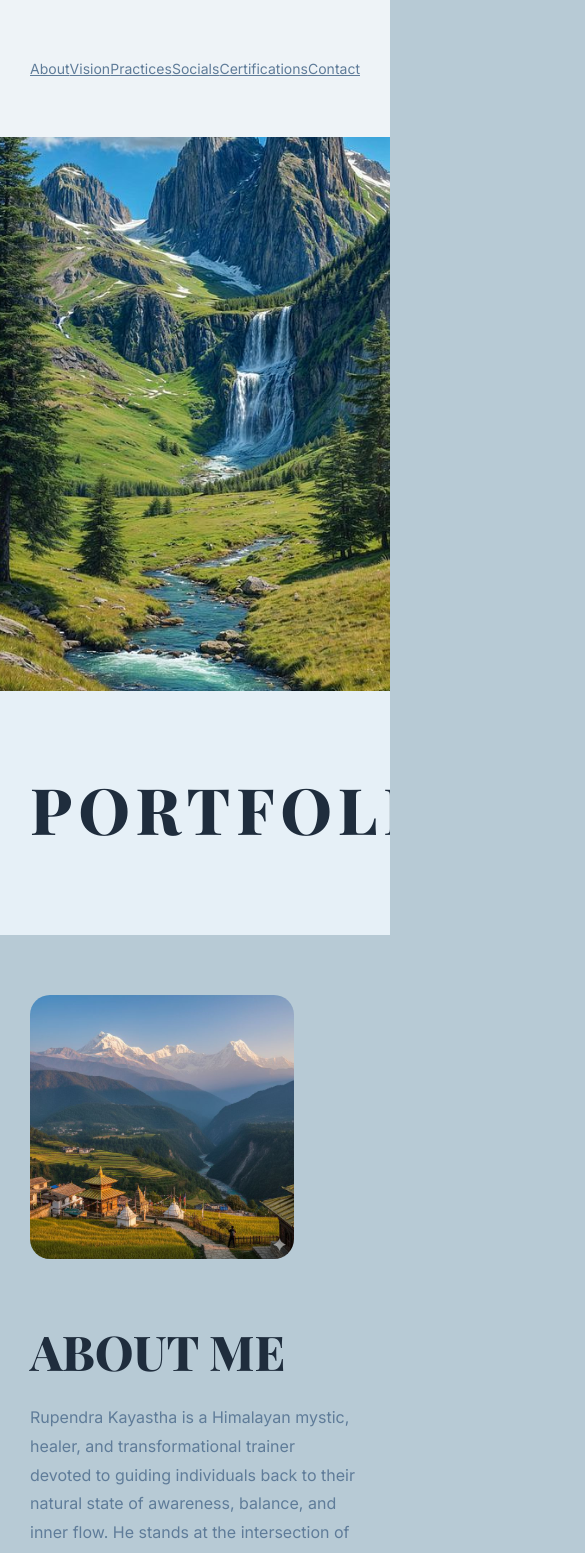
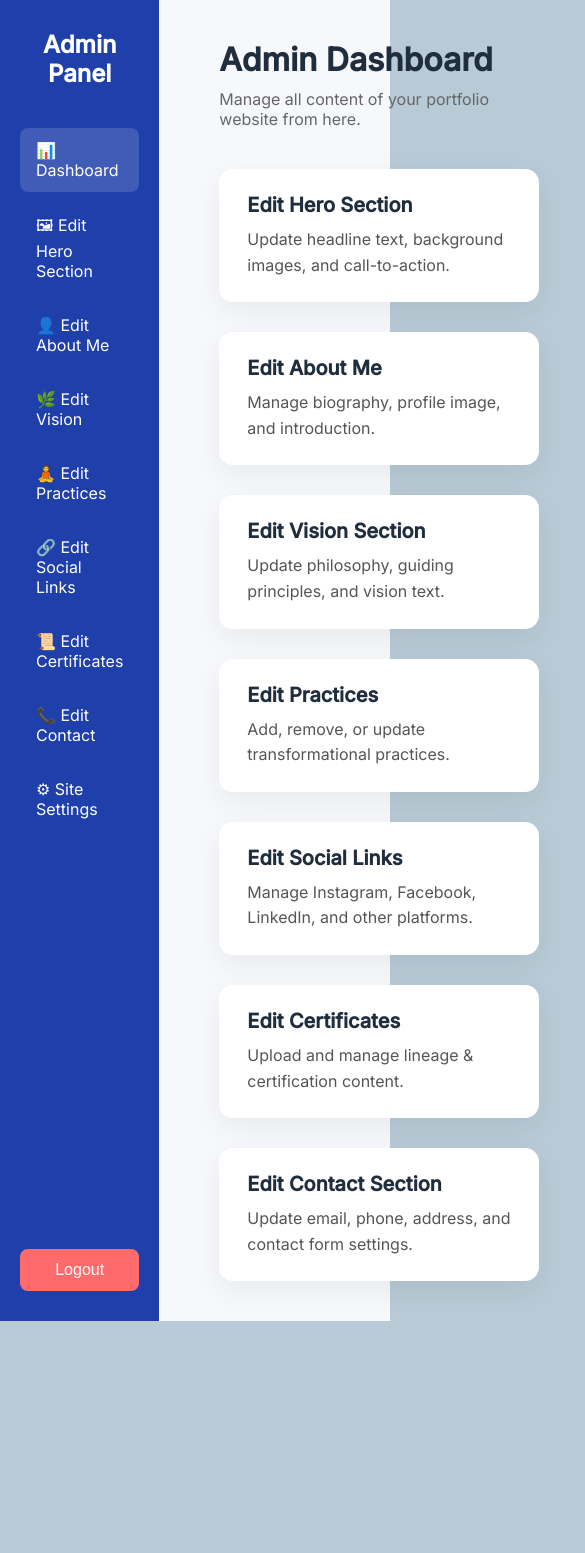
Before and after one commit to SnigdhaJoshi2005/Portfolio-Pt2, a React (Vite) app: page /admin in a window 390 px wide. Shown: the top 1553 px of the page, 585 px wide, since content can reach past the window. After the commit the page ends 1321 px from the top, so only its background shows below. Built offline with nearby package versions, Linux system fonts and the light colour scheme.

Commit message:
added admin panel

```diff
--- a/package.json
+++ b/package.json
@@ -13,7 +13,8 @@
     "framer-motion": "^12.25.0",
     "react": "^19.2.0",
     "react-dom": "^19.2.0",
-    "react-icons": "^5.5.0"
+    "react-icons": "^5.5.0",
+    "react-router-dom": "^7.12.0"
   },
   "devDependencies": {
     "@eslint/js": "^9.39.1",
--- a/src/App.css
+++ b/src/App.css
@@ -11,7 +11,7 @@
   --white: #ffffff;
 }
 
-html{
+html {
   scroll-behavior: smooth;
 }
 
@@ -52,10 +52,10 @@ body {
   font-size: 14px;
 }
 
-.navbar li a{
+.navbar li a {
   cursor: pointer;
   transition: color 0.3s ease;
-  color:var(--text-muted);
+  color: var(--text-muted);
 }
 
 .navbar li:hover {
@@ -202,7 +202,7 @@ body {
 .serve-left {
   display: flex;
   flex-direction: column;
-  gap:25px;
+  gap: 25px;
 }
 
 .serve-left h2 {
@@ -372,6 +372,7 @@ body {
     grid-template-columns: 1fr;
   }
 }
+
 /* ================= SOCIAL MEDIA SECTION ================= */
 
 .social-media {
@@ -522,7 +523,7 @@ body {
   border-radius: 22px;
   box-shadow: 0 10px 30px rgba(35, 82, 86, 0.3);
   transition: transform 0.4s ease;
-  flex:1;
+  flex: 1;
 }
 
 .certificate-card:hover {
@@ -647,7 +648,107 @@ body {
     padding: 60px 30px;
   }
 
-  /* section {
-  will-change: transform, opacity;
-} */
+  /* ================= Admin Panel ================= */
+  .admin-container {
+    display: flex;
+    min-height: 100vh;
+    font-family: "Inter", sans-serif;
+    background: #f6f8fb;
+  }
+
+  /* SIDEBAR */
+  .admin-sidebar {
+    width: 260px;
+    background: #1f3faa;
+    /* deep pastel blue */
+    color: white;
+    padding: 30px 20px;
+    display: flex;
+    flex-direction: column;
+  }
+
+  .admin-logo {
+    font-size: 24px;
+    font-weight: 700;
+    margin-bottom: 40px;
+    text-align: center;
+  }
+
+  .admin-sidebar nav a {
+    display: block;
+    padding: 12px 16px;
+    margin-bottom: 10px;
+    border-radius: 8px;
+    cursor: pointer;
+    transition: background 0.3s;
+  }
+
+  .admin-sidebar nav a:hover,
+  .admin-sidebar nav a.active {
+    background: rgba(255, 255, 255, 0.15);
+  }
+
+  .logout-btn {
+    margin-top: auto;
+    background: #ff6b6b;
+    border: none;
+    color: white;
+    padding: 12px;
+    border-radius: 8px;
+    cursor: pointer;
+    font-size: 16px;
+  }
+
+  .logout-btn:hover {
+    background: #ff4c4c;
+  }
+
+  /* MAIN CONTENT */
+  .admin-main {
+    flex: 1;
+    padding: 40px 60px;
+  }
+
+  .admin-main h1 {
+    font-size: 32px;
+    margin-bottom: 10px;
+  }
+
+  .admin-subtitle {
+    color: #666;
+    margin-bottom: 40px;
+    max-width: 600px;
+  }
+
+  /* CARDS */
+  .admin-cards {
+    display: grid;
+    grid-template-columns: repeat(auto-fit, minmax(320px, 1fr));
+    gap: 30px;
+  }
+
+  .admin-card {
+    background: white;
+    border-radius: 14px;
+    padding: 24px 28px;
+    box-shadow: 0 10px 30px rgba(0, 0, 0, 0.06);
+    transition: transform 0.3s, box-shadow 0.3s;
+    cursor: pointer;
+  }
+
+  .admin-card:hover {
+    transform: translateY(-6px);
+    box-shadow: 0 20px 40px rgba(31, 63, 170, 0.2);
+  }
+
+  .admin-card h3 {
+    font-size: 20px;
+    margin-bottom: 10px;
+  }
+
+  .admin-card p {
+    color: #555;
+    line-height: 1.6;
+  }
+
 }
--- a/src/App.jsx
+++ b/src/App.jsx
@@ -1,7 +1,14 @@
 import Home from "./pages/Home";
+import AdminPanel from "./pages/AdminPanel";
+import { Routes, Route } from "react-router-dom";
 
 function App() {
-  return <Home />;
+  return (
+    <Routes>
+      <Route path="/" element={<Home />} />
+      <Route path="/admin" element={<AdminPanel />} />
+    </Routes>
+  );
 }
 
 export default App;
--- a/src/main.jsx
+++ b/src/main.jsx
@@ -1,9 +1,12 @@
-import { StrictMode } from 'react'
-import { createRoot } from 'react-dom/client'
+import ReactDOM from "react-dom/client";
+import { BrowserRouter } from "react-router-dom";
 import App from './App.jsx'
+import React from "react";
 
-createRoot(document.getElementById('root')).render(
-  <StrictMode>
-    <App />
-  </StrictMode>,
-)
+ReactDOM.createRoot(document.getElementById("root")).render(
+  <React.StrictMode>
+    <BrowserRouter>
+      <App />
+    </BrowserRouter>
+  </React.StrictMode>
+);
--- /dev/null
+++ b/src/pages/AdminPanel.jsx
@@ -0,0 +1,74 @@
+import "../App.css";
+
+export default function AdminPanel() {
+  return (
+    <div className="admin-container">
+      {/* SIDEBAR */}
+      <aside className="admin-sidebar">
+        <h2 className="admin-logo">Admin Panel</h2>
+
+        <nav>
+          <a className="active">📊 Dashboard</a>
+          <a>🖼 Edit Hero Section</a>
+          <a>👤 Edit About Me</a>
+          <a>🌿 Edit Vision</a>
+          <a>🧘 Edit Practices</a>
+          <a>🔗 Edit Social Links</a>
+          <a>📜 Edit Certificates</a>
+          <a>📞 Edit Contact</a>
+          <a>⚙ Site Settings</a>
+        </nav>
+
+        <button className="logout-btn">Logout</button>
+      </aside>
+
+      {/* MAIN CONTENT */}
+      <main className="admin-main">
+        <h1>Admin Dashboard</h1>
+        <p className="admin-subtitle">
+          Manage all content of your portfolio website from here.
+        </p>
+
+        <div className="admin-cards">
+          <AdminCard
+            title="Edit Hero Section"
+            desc="Update headline text, background images, and call-to-action."
+          />
+          <AdminCard
+            title="Edit About Me"
+            desc="Manage biography, profile image, and introduction."
+          />
+          <AdminCard
+            title="Edit Vision Section"
+            desc="Update philosophy, guiding principles, and vision text."
+          />
+          <AdminCard
+            title="Edit Practices"
+            desc="Add, remove, or update transformational practices."
+          />
+          <AdminCard
+            title="Edit Social Links"
+            desc="Manage Instagram, Facebook, LinkedIn, and other platforms."
+          />
+          <AdminCard
+            title="Edit Certificates"
+            desc="Upload and manage lineage & certification content."
+          />
+          <AdminCard
+            title="Edit Contact Section"
+            desc="Update email, phone, address, and contact form settings."
+          />
+        </div>
+      </main>
+    </div>
+  );
+}
+
+function AdminCard({ title, desc }) {
+  return (
+    <div className="admin-card">
+      <h3>{title}</h3>
+      <p>{desc}</p>
+    </div>
+  );
+}
```
Also changed, not shown: 1 other file (tests, documents, lock files or other folders).
